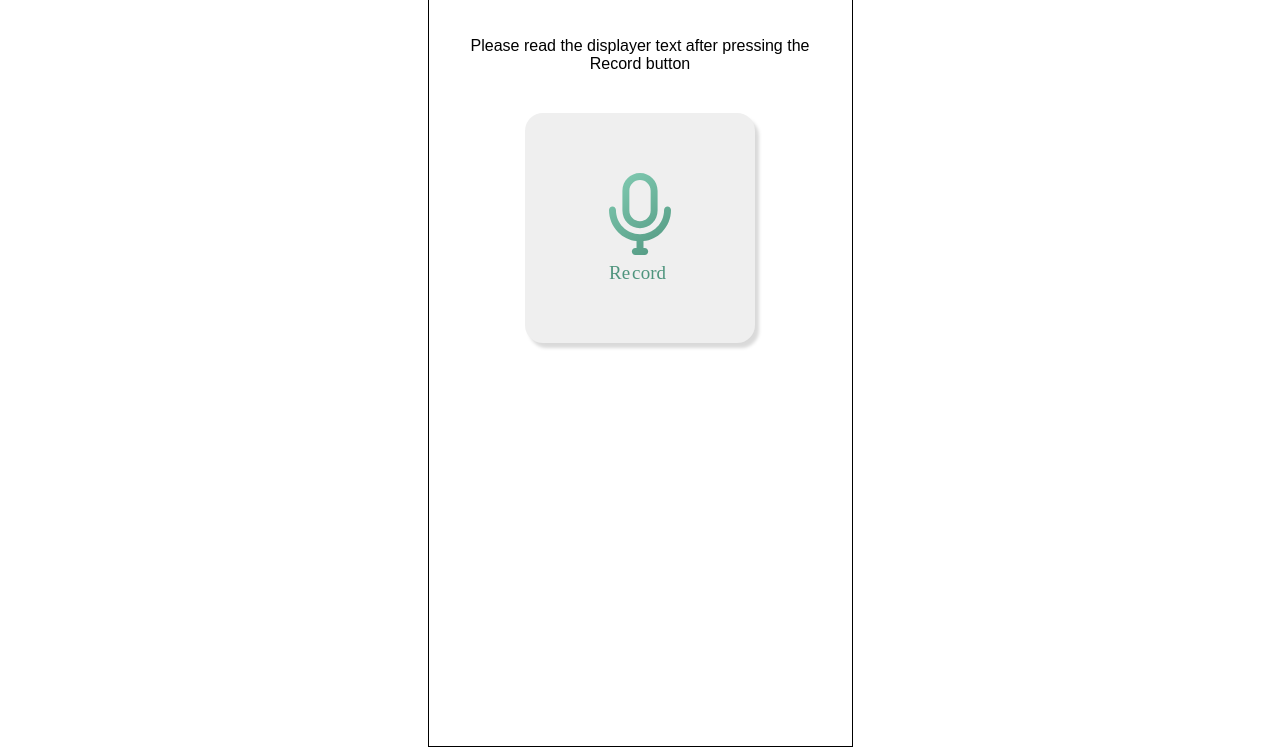
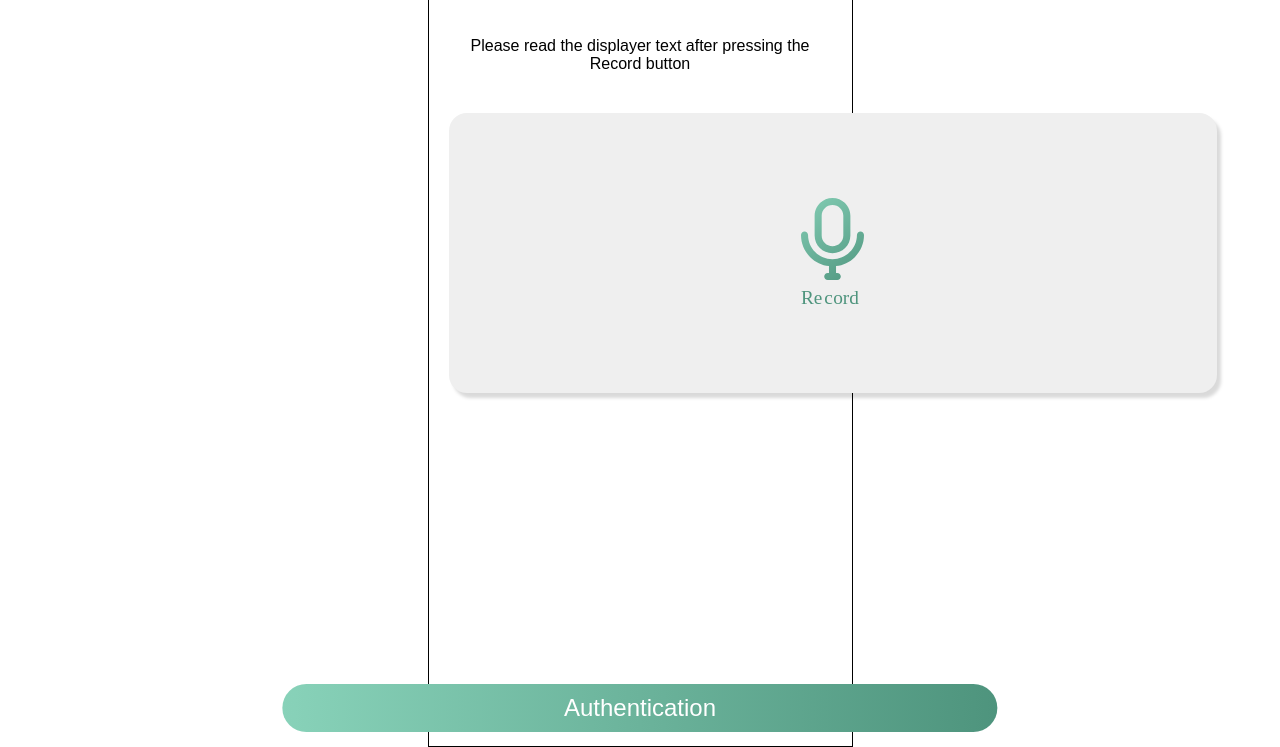
Before and after one commit to bubment/junction-2023-lowcalhost, a website: page public/voice-recorder.html in a window 1280 px wide. Shown: the part 53-800 px from the top of the page. Drawn offline with Linux system fonts and the light colour scheme.

Commit message:
Update voice recorder style

```diff
--- a/public/styles/style.css
+++ b/public/styles/style.css
@@ -82,3 +82,15 @@ body {
 .small-button {
     padding: 7px 40px;
 }
+
+.big-button-fixed-container {
+    position: fixed;
+    bottom: 15px;
+    left: 50%;
+    transform: translateX(-50%);
+}
+
+.big-button {
+    padding: 10px 22vw;
+    font-size: 24px;
+}
--- a/public/styles/voice-recorder.css
+++ b/public/styles/voice-recorder.css
@@ -1,6 +1,6 @@
 .record-button {
-    width: 60%;
-    height: 230px;
+    width: 60vw;
+    height: 35vh;
     background-color: #efefef;
     margin: auto;
     display: flex;
--- a/public/voice-recorder.html
+++ b/public/voice-recorder.html
@@ -25,6 +25,10 @@
         <div class="record-button">
             <img src="./assets/images/record-button-icon.svg" alt="">
         </div>
+        <div class="big-button-fixed-container">
+            <button class="big-button gradient-button">Authentication</button>
+        </div>
+
 
 
 
```
